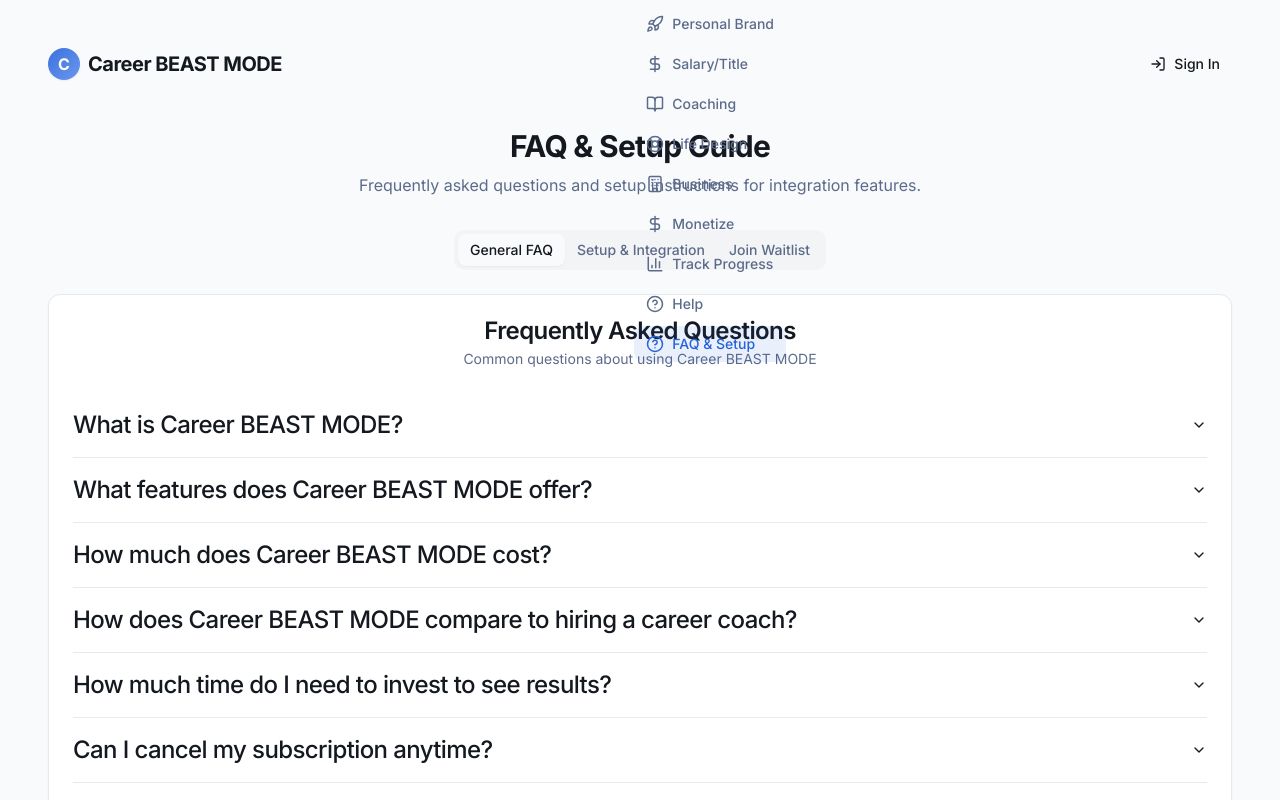
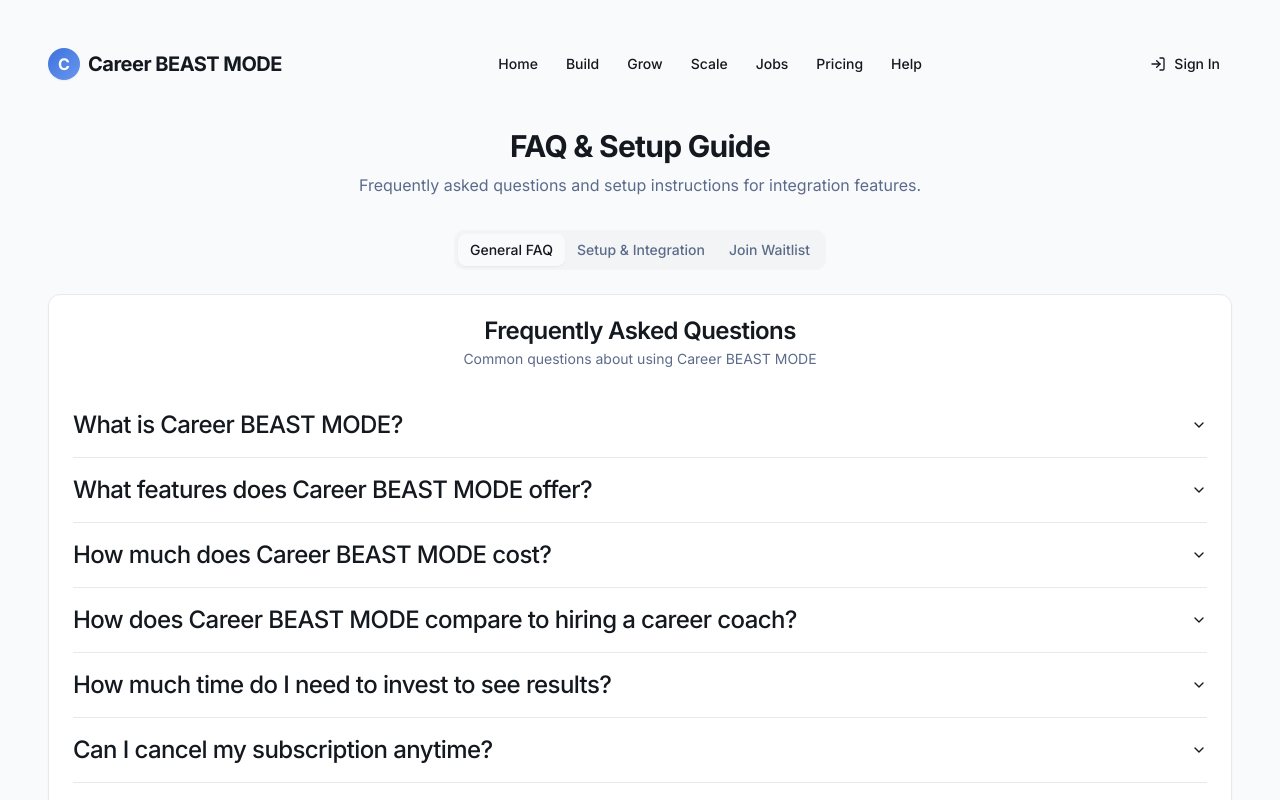
Before and after one commit to YGK13/v1-abandoned-career-beast-mode, a React (Vite) app: page /faq in a window 1280 px wide. Built offline with nearby package versions, Linux system fonts and the light colour scheme.

Commit message:
Fix: Desktop menu interaction
Refactor desktop menu to improve user interaction.

```diff
--- a/src/components/Navbar.tsx
+++ b/src/components/Navbar.tsx
@@ -148,8 +148,19 @@ const Navbar: React.FC = () => {
     >
       <div className="container mx-auto px-4 h-16 flex items-center justify-between">
         <Logo />
-        <div className="hidden md:flex">
-          <NavLinks />
+        <div className="hidden md:flex items-center space-x-4">
+          <nav className="flex items-center space-x-1">
+            {navLinks.map((link) => (
+              <React.Fragment key={link.path}>
+                <a
+                  href={link.path}
+                  className="px-3 py-2 text-sm font-medium rounded-md hover:bg-muted/50 hover:text-foreground transition-colors"
+                >
+                  {link.label}
+                </a>
+              </React.Fragment>
+            ))}
+          </nav>
         </div>
         <div className="menu-toggle">
           <UserMenu
```
